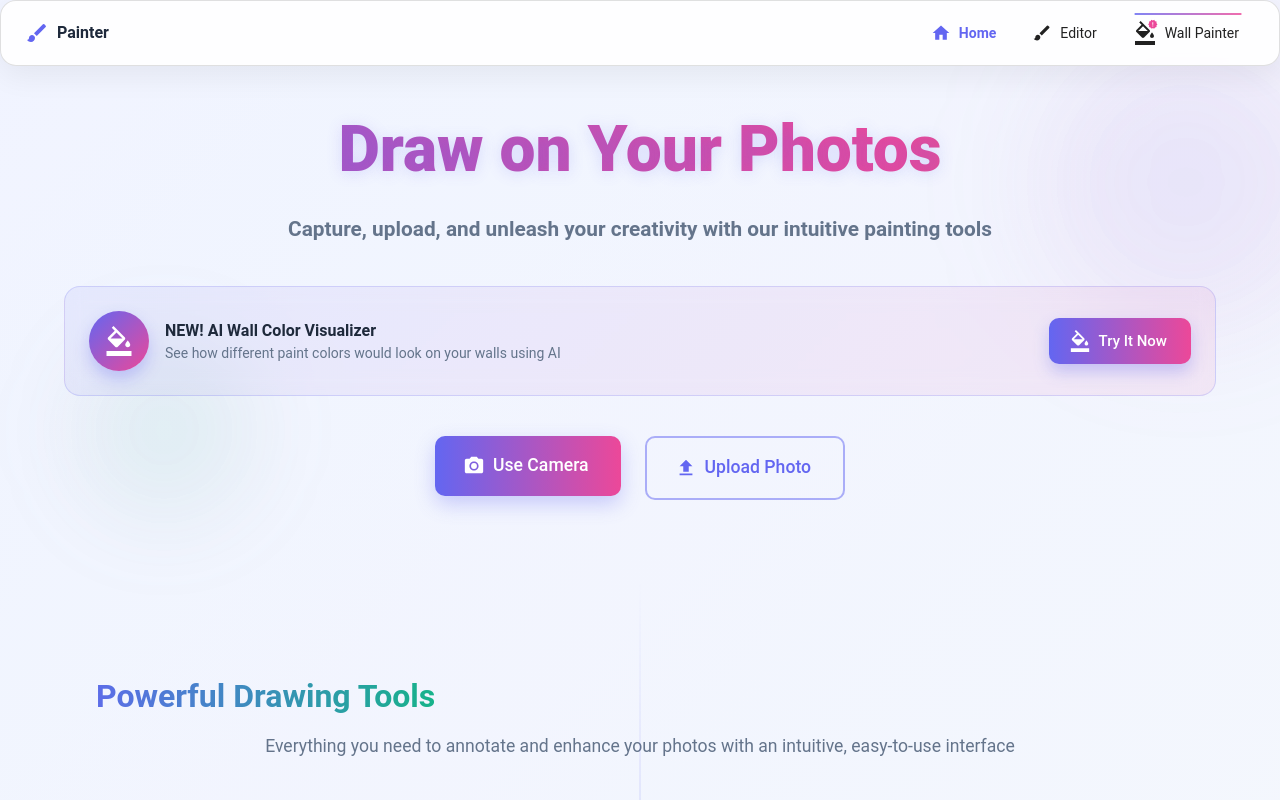
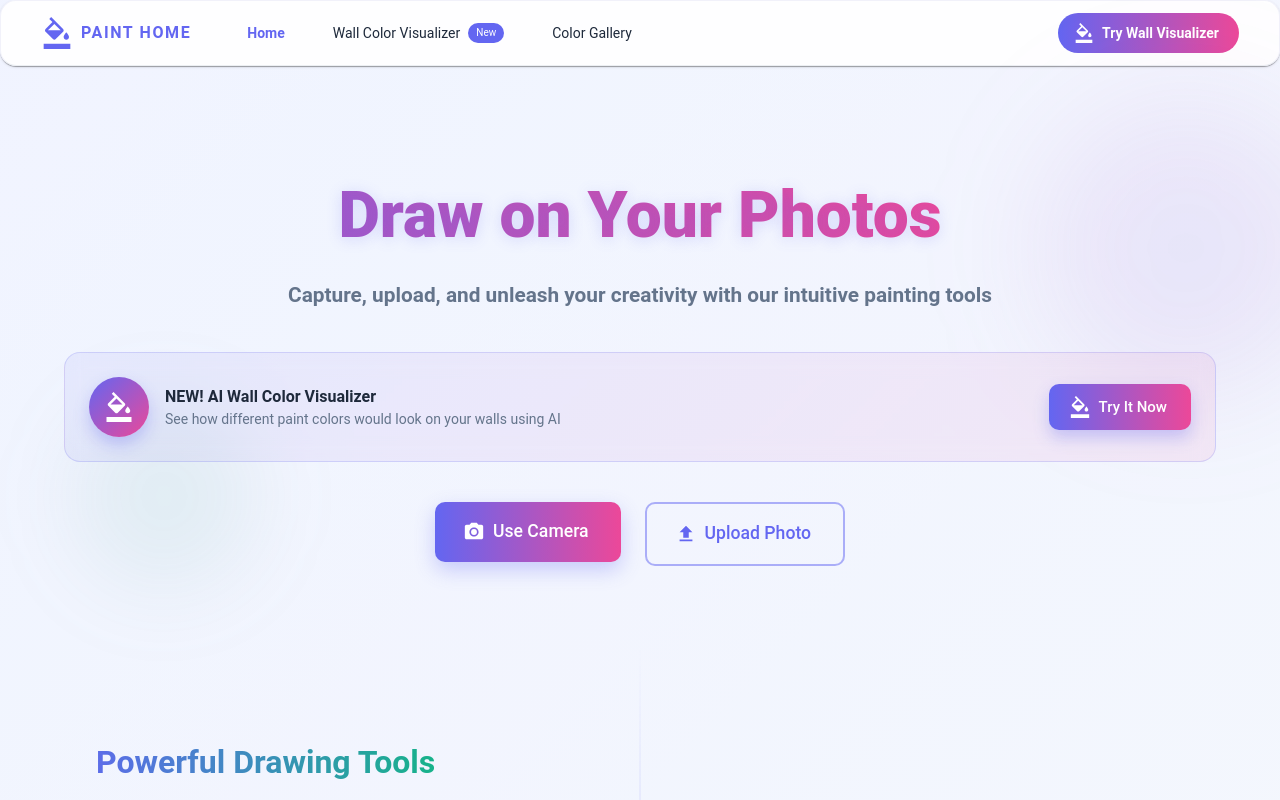
Before and after one commit to notbittu/painter, a React (Create React App) app in the folder client/: page / in a window 1280 px wide. Shown: the top 800 px of the page. Built offline with nearby package versions, Linux system fonts and the light colour scheme.

Commit message:
Rebrand: Rename from Painter to Paint Home and remove drawing concepts

```diff
--- a/client/package.json
+++ b/client/package.json
@@ -1,5 +1,5 @@
 {
-  "name": "painter-client",
+  "name": "paint-home-client",
   "version": "0.1.0",
   "private": true,
   "dependencies": {
@@ -59,5 +59,5 @@
   "keywords": [],
   "author": "",
   "license": "ISC",
-  "description": ""
+  "description": "React frontend for Paint Home - AI wall color visualization"
 }
--- a/client/public/index.html
+++ b/client/public/index.html
@@ -7,11 +7,11 @@
     <meta name="theme-color" content="#000000" />
     <meta
       name="description"
-      content="Paint Home - Visualize Wall Colors with AI"
+      content="Paint Home - Visualize your walls with AI-powered color suggestions"
     />
     <link rel="apple-touch-icon" href="%PUBLIC_URL%/logo192.png" />
     <link rel="manifest" href="%PUBLIC_URL%/manifest.json" />
-    <title>Paint Home - Visualize Wall Colors with AI</title>
+    <title>Paint Home | Wall Color Visualizer</title>
   </head>
   <body>
     <noscript>You need to enable JavaScript to run this app.</noscript>
--- a/client/src/components/Header.tsx
+++ b/client/src/components/Header.tsx
@@ -1,5 +1,5 @@
 import React, { useState } from 'react';
-import { Link as RouterLink, useLocation } from 'react-router-dom';
+import { Link as RouterLink, useLocation, useNavigate } from 'react-router-dom';
 import {
   AppBar,
   Box,
@@ -12,19 +12,22 @@ import {
   useTheme,
   Button,
   Badge,
+  Container,
+  Chip,
 } from '@mui/material';
 import {
   Menu as MenuIcon,
   Brush as BrushIcon,
   Home as HomeIcon,
-  FormatColorFill as WallPainterIcon,
+  FormatColorFill as FormatColorFillIcon,
   NewReleases as NewIcon
 } from '@mui/icons-material';
 
 const Header: React.FC = () => {
   const theme = useTheme();
+  const navigate = useNavigate();
+  const location = useLocation();
   const isMobile = useMediaQuery(theme.breakpoints.down('sm'));
-  const location = useLocation();
   const [anchorEl, setAnchorEl] = useState<null | HTMLElement>(null);
 
   const handleMenuOpen = (event: React.MouseEvent<HTMLButtonElement>) => {
@@ -40,158 +43,113 @@ const Header: React.FC = () => {
 
   return (
     <AppBar
-      position="fixed"
-      color="default"
-      elevation={0}
+      position="static"
       sx={{
         backgroundColor: 'background.paper',
-        borderBottom: '1px solid',
-        borderColor: 'divider',
-        zIndex: theme.zIndex.drawer + 1,
+        color: 'text.primary',
+        boxShadow: 1,
       }}
     >
-      <Toolbar>
-        <RouterLink to="/" style={{ textDecoration: 'none', color: 'inherit', display: 'flex', alignItems: 'center' }}>
-          <BrushIcon color="primary" sx={{ mr: 1 }} />
+      <Container maxWidth="xl">
+        <Toolbar disableGutters>
+          <Box sx={{ display: 'flex', alignItems: 'center' }}>
+            <FormatColorFillIcon
+              sx={{
+                color: 'primary.main',
+                mr: 1,
+                fontSize: '2rem'
+              }}
+            />
             <Typography
               variant="h6"
-            color="textPrimary"
+              noWrap
+              component="div"
               sx={{
-              fontWeight: 600,
-              display: { xs: 'none', sm: 'block' }
+                fontWeight: 700,
+                letterSpacing: '.1rem',
+                color: 'primary.main',
+                textDecoration: 'none',
+                cursor: 'pointer'
               }}
+              onClick={() => navigate('/')}
             >
-            Painter
+              PAINT HOME
             </Typography>
-        </RouterLink>
+          </Box>
 
-        <Box sx={{ flexGrow: 1 }} />
-
-        {isMobile ? (
-          <>
-            <IconButton
-              edge="end"
-              color="inherit"
-              aria-label="menu"
-              onClick={handleMenuOpen}
-            >
-              <MenuIcon />
-            </IconButton>
-            <Menu
-              anchorEl={anchorEl}
-              open={Boolean(anchorEl)}
-              onClose={handleMenuClose}
-              keepMounted
-            >
-              <MenuItem
-                component={RouterLink}
-                to="/"
-                onClick={handleMenuClose}
-                selected={location.pathname === '/'}
-              >
-                <HomeIcon fontSize="small" sx={{ mr: 1 }} />
-                Home
-              </MenuItem>
-              <MenuItem
-                component={RouterLink}
-                to="/editor"
-                onClick={handleMenuClose}
-                selected={isEditor}
-              >
-                <BrushIcon fontSize="small" sx={{ mr: 1 }} />
-                Editor
-              </MenuItem>
-              <MenuItem
-                component={RouterLink}
-                to="/wall-painter"
-                onClick={handleMenuClose}
-                selected={isWallPainter}
-              >
-                <WallPainterIcon fontSize="small" sx={{ mr: 1 }} />
-                Wall Painter
-                <NewIcon
+          <Box sx={{ flexGrow: 1, display: { xs: 'none', md: 'flex' }, ml: 4 }}>
+            <Button
+              onClick={() => navigate('/')}
               sx={{
-                    ml: 0.5,
-                    color: theme.palette.secondary.main,
-                    fontSize: '0.8rem'
-                  }}
-                />
-              </MenuItem>
-            </Menu>
-          </>
-        ) : (
-          <Box sx={{ display: 'flex', gap: 1 }}>
-            <Button
-              component={RouterLink}
-              to="/"
-              color={location.pathname === '/' ? 'primary' : 'inherit'}
-              startIcon={<HomeIcon />}
-              sx={{
-                fontWeight: location.pathname === '/' ? 600 : 400,
-                borderRadius: '8px',
+                color: location.pathname === '/' ? 'primary.main' : 'text.primary',
+                fontWeight: location.pathname === '/' ? 'bold' : 'normal',
+                mx: 1
               }}
             >
               Home
             </Button>
+
             <Button
-              component={RouterLink}
-              to="/editor"
-              color={isEditor ? 'primary' : 'inherit'}
-              startIcon={<BrushIcon />}
+              onClick={() => navigate('/wall-painter')}
               sx={{
-                fontWeight: isEditor ? 600 : 400,
-                borderRadius: '8px',
+                color: location.pathname === '/wall-painter' ? 'primary.main' : 'text.primary',
+                fontWeight: location.pathname === '/wall-painter' ? 'bold' : 'normal',
+                mx: 1,
+                display: 'flex',
+                alignItems: 'center'
               }}
             >
-              Editor
+              Wall Color Visualizer
+              <Chip
+                label="New"
+                size="small"
+                color="primary"
+                sx={{ ml: 1, height: 20, fontSize: '0.625rem' }}
+              />
             </Button>
+
             <Button
-              component={RouterLink}
-              to="/wall-painter"
-              color={isWallPainter ? 'primary' : 'inherit'}
-              startIcon={
-                <Badge
-                  badgeContent={
-                    <NewIcon sx={{ fontSize: '0.8rem', color: theme.palette.secondary.main }} />
-                  }
-                  overlap="circular"
-                  anchorOrigin={{
-                    vertical: 'top',
-                    horizontal: 'right',
-                  }}
+              onClick={() => navigate('/color-gallery')}
               sx={{
-                    '& .MuiBadge-badge': {
-                      backgroundColor: 'transparent',
-                      transform: 'scale(0.8) translate(50%, -50%)',
-                    }
+                color: location.pathname === '/color-gallery' ? 'primary.main' : 'text.primary',
+                fontWeight: location.pathname === '/color-gallery' ? 'bold' : 'normal',
+                mx: 1
               }}
             >
-                  <WallPainterIcon />
-                </Badge>
-              }
+              Color Gallery
+            </Button>
+          </Box>
+
+          {isMobile ? (
+            <IconButton
+              size="large"
+              aria-label="menu"
+              color="inherit"
+              sx={{ ml: 'auto' }}
+            >
+              <MenuIcon />
+            </IconButton>
+          ) : (
+            <Box sx={{ display: 'flex', alignItems: 'center' }}>
+              <Button
+                variant="contained"
+                color="primary"
+                startIcon={<FormatColorFillIcon />}
+                onClick={() => navigate('/wall-painter')}
                 sx={{
-                fontWeight: isWallPainter ? 600 : 400,
-                borderRadius: '8px',
-                position: 'relative',
-                '&::after': isWallPainter ? {} : {
-                  content: '""',
-                  position: 'absolute',
-                  bottom: 6,
-                  left: 0,
-                  right: 0,
-                  height: 2,
-                  background: 'linear-gradient(90deg, #6366f1, #ec4899)',
-                  borderRadius: '2px',
-                  transform: 'scaleX(0.8)',
-                  opacity: 0.8,
-                }
+                  borderRadius: '20px',
+                  px: 2.5,
+                  py: 1,
+                  textTransform: 'none',
+                  fontWeight: 'bold'
                 }}
               >
-              Wall Painter
+                Try Wall Visualizer
               </Button>
             </Box>
           )}
         </Toolbar>
+      </Container>
     </AppBar>
   );
 };
--- a/package.json
+++ b/package.json
@@ -1,7 +1,7 @@
 {
-  "name": "painter",
+  "name": "paint-home",
   "version": "1.0.0",
-  "description": "Painter API",
+  "description": "AI-powered wall color visualization app",
   "main": "app.js",
   "scripts": {
     "start": "python app.py || node app.js",
```
Lines whose indentation alone changed are shown as unchanged.
